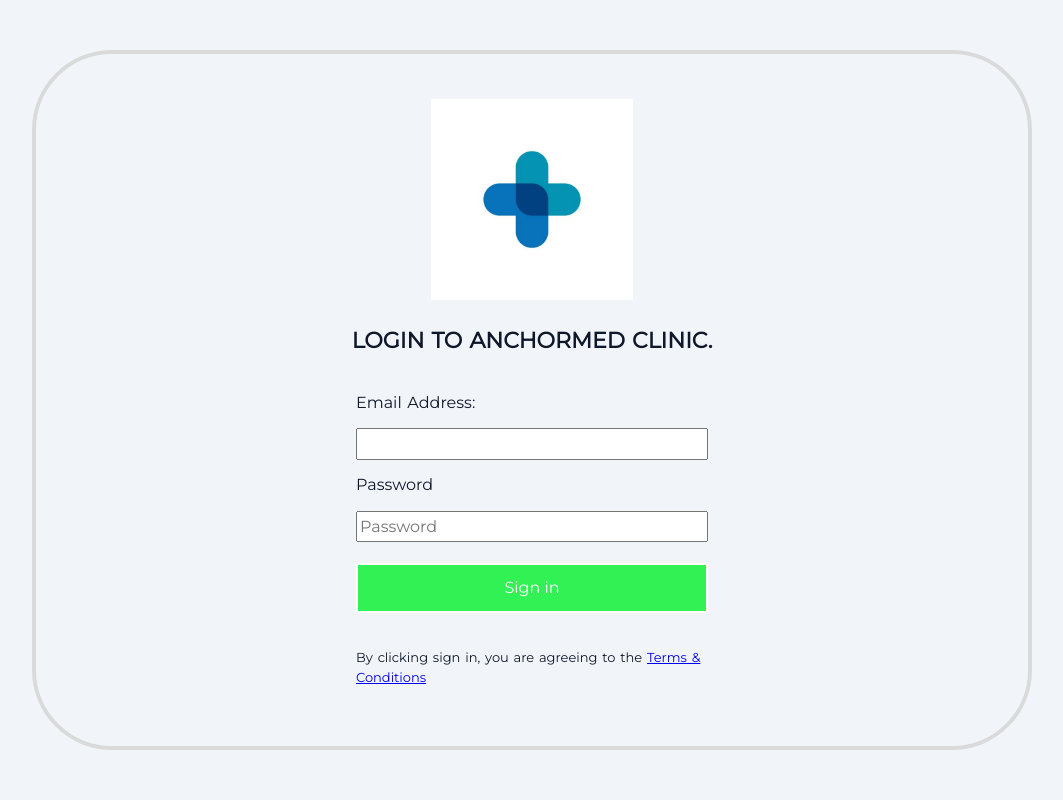
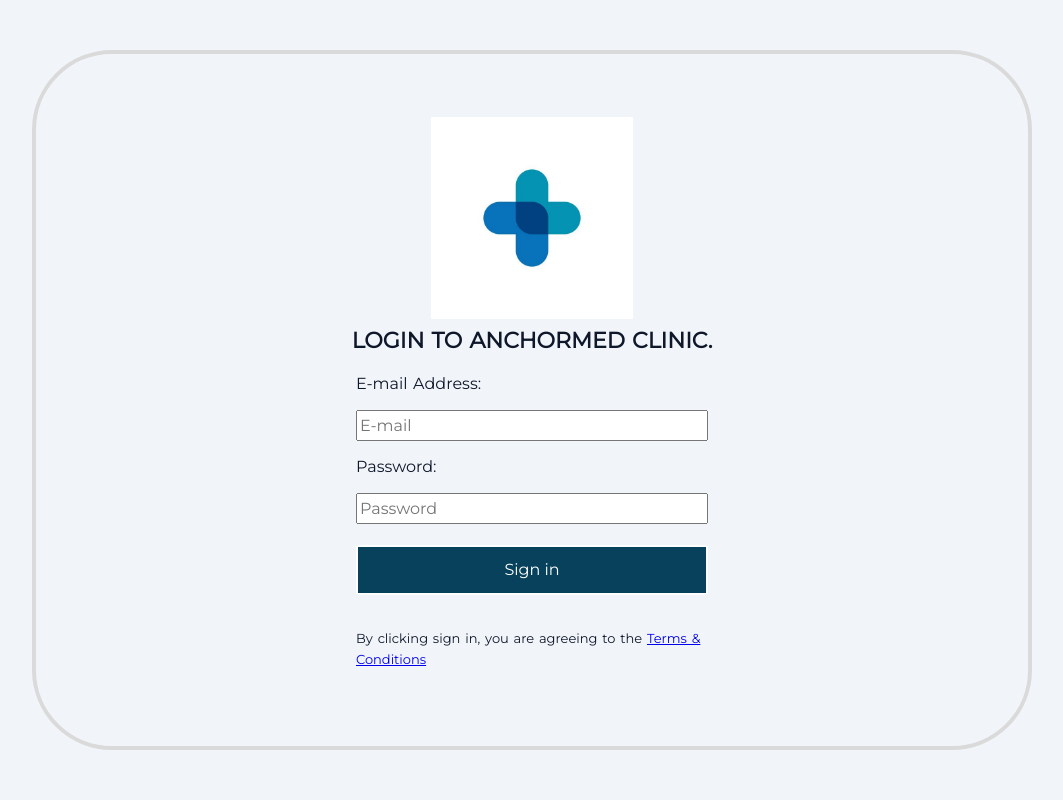
Before and after one commit to herrntsu/Clinic_IS, a PHP site: page /login-page.php in a window 1280 px wide. Shown: the whole page, without its empty margins (108-1171 px from the left). Run offline with PHP 8.4, Linux system fonts and the light colour scheme.

Commit message:
asdasdasdasd

```diff
--- a/login-page.php
+++ b/login-page.php
@@ -19,13 +19,14 @@
             <img src="logo.jpg">
             <h2>Login to AnchorMed Clinic.</h2>
             <div class="form-group">
-                <label>Email Address:</label>
-                <input type="email" name="email" id="user-email" required/>
+                <label>E-mail Address:</label>
+                <input type="email" name="email" id="user-email" placeholder="E-mail"required/>
 
-                <label>Password</label>
+                <label>Password:</label>
                 <input type="password" name="password" class="user-password" placeholder="Password" required>
                 <input type="submit" name="submit" class="submit-btn" value="Sign in">
                 <p>By clicking sign in, you are agreeing to the <a href="terms&conditions.php">Terms & Conditions</a></p>
+                <style></style>
             </div>
         </form>
 
@@ -34,6 +35,10 @@
     </div>
     <!-- end of container class -->
 
+
+    <div class="redbl">
+        <!-- <img src="Blue Block.png" alt=""> -->
+    </div>
     <!-- start of footer class -->
     <div class="footer">
         <div class="item1"></div>
--- a/style.css
+++ b/style.css
@@ -74,7 +74,7 @@ body {
     font-size: 22px;
     font-weight: bolder;
     text-transform: uppercase;
-
+    margin: 0;
   }
 
   & p {
@@ -109,7 +109,7 @@ body {
   & .submit-btn {
     padding: 10px;
     margin: 1rem 0;
-    background-color: #32f155;
+    background-color: #08415C;
     border: solid;
     border-width: 2px;
     border-radius: 3%;
@@ -136,6 +136,10 @@ body {
 }
 
 
+.redbl {
+  max-width: 900px;
+  position: absolute;
+}
 /* .form-group,
 label,
 input[type="text"],
```
Also changed, not shown: Blue Blcok.png (added), Blue Block.png (added), Red Block.png (added).
